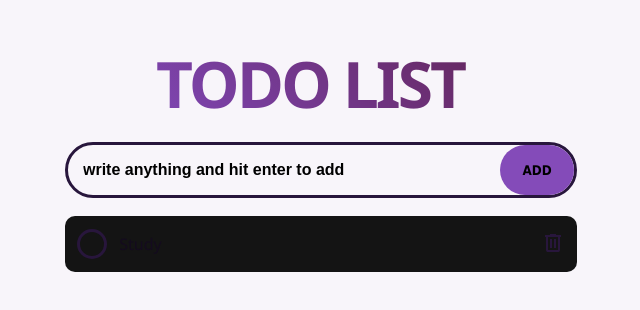
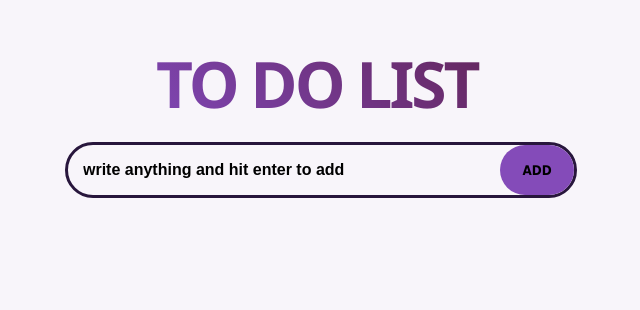
Before and after one commit to RyanDoesPython/To-Do-List-App, a plain HTML site: page index.html in a window 1280 px wide. Shown: the whole page, without its empty margins (319-959 px from the left). Drawn offline with Linux system fonts and the light colour scheme.

Commit message:
Update index.html

```diff
--- a/index.html
+++ b/index.html
@@ -7,23 +7,13 @@
         <link rel="stylesheet" href="./styles.css" />
     </head>
     <body>
-        <h1>TODO LIST</h1>
+        <h1>TO DO LIST</h1>
         <fieldset class="input-container">
             <input id="task-input" class="task-input" type="text" placeholder="write anything and hit enter to add">
             <button id="add-btn" class="add-btn" type="button">ADD</button>
         </fieldset>
         <div class="tasks-container" id="tasks-container">
-            <div class="task">
-                <button type="button" class="check">
-                    <div class="circle">
-                        <svg xmlns="http://www.w3.org/2000/svg" height="24" viewBox="0 -960 960 960" width="24"><path d="M382-240 154-468l57-57 171 171 367-367 57 57-424 424Z"/></svg>
-                    </div>
-                </button>
-                <p class="task-text">Study</p>
-                <button type="button" class="delete">
-                    <svg xmlns="http://www.w3.org/2000/svg" height="24" viewBox="0 -960 960 960" width="24"><path d="M280-120q-33 0-56.5-23.5T200-200v-520h-40v-80h200v-40h240v40h200v80h-40v520q0 33-23.5 56.5T680-120H280Zm400-600H280v520h400v-520ZM360-280h80v-360h-80v360Zm160 0h80v-360h-80v360ZM280-720v520-520Z"/></svg>
-                </button>
-            </div>
+
         </div>
         <script src="script.js"></script>
     </body>
```
